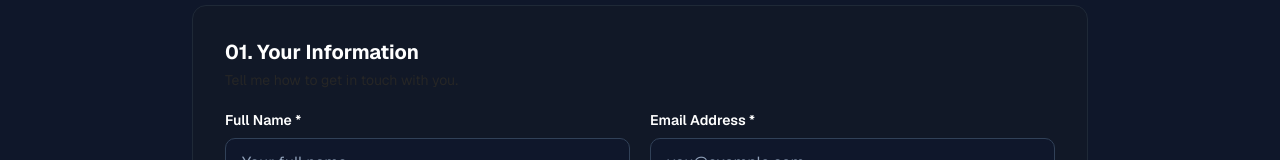
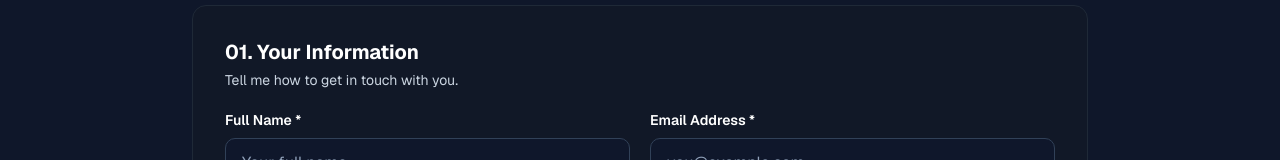
Before and after one commit to rashidnjoroge7-blip/myportfolio, a Next.js app: page /quote in a window 1280 px wide. Shown: the part 447-607 px from the top of the page. Built offline with nearby package versions, Linux system fonts and the light colour scheme; no server answers.

Commit message:
Improve dark mode secondary text readability

```diff
--- a/src/app/globals.css
+++ b/src/app/globals.css
@@ -336,7 +336,7 @@ html.light {
   --primary-foreground: #ffffff;
   --secondary: oklch(0.269 0 0);
   --secondary-foreground: oklch(0.985 0 0);
-  --muted: oklch(0.269 0 0);
+  --muted: #cbd5e1;
   --muted-foreground: #94a3b8;
   --accent: #6024F9;
   --accent-foreground: #ffffff;
```
